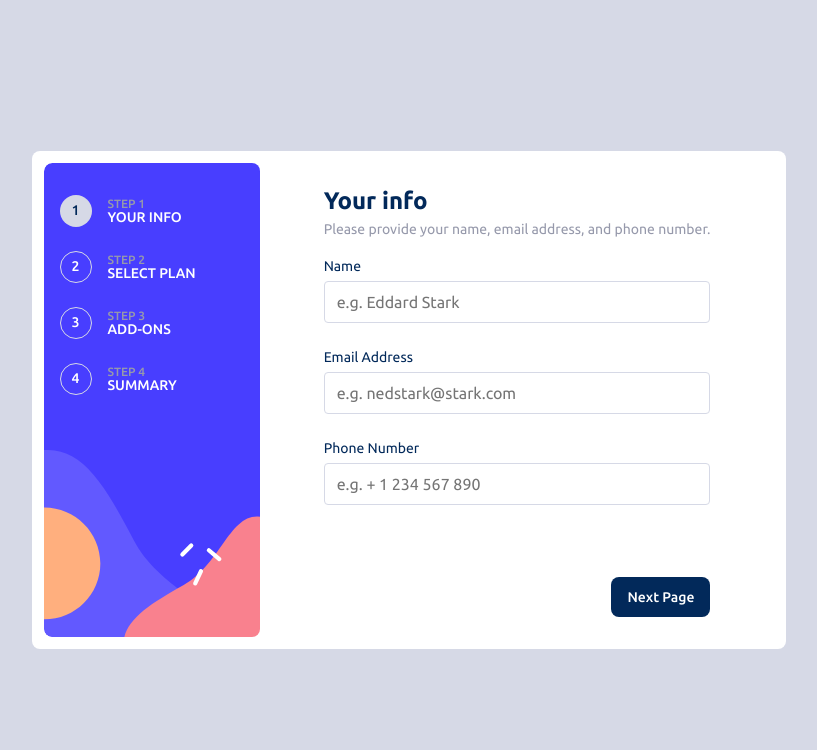
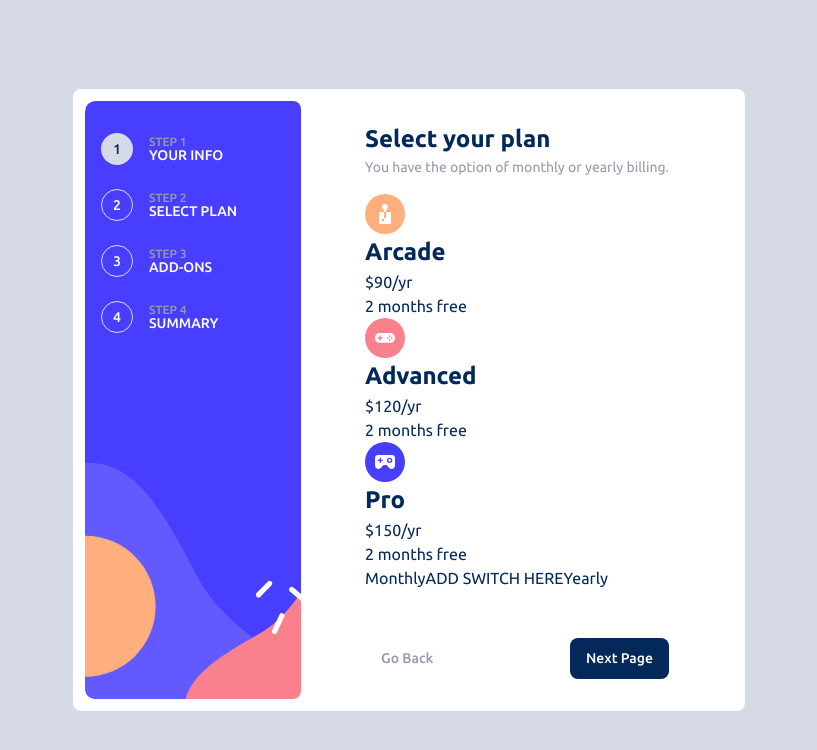
Before and after one commit to advide2001/learn-express, a plain HTML site: page index.html in a window 1280 px wide. Shown: the whole page, without its empty margins (231-1048 px from the left). Drawn offline with Linux system fonts and the light colour scheme.

Commit message:
Added content needed for page 2 of the form

```diff
--- a/index.html
+++ b/index.html
@@ -48,7 +48,7 @@
       </div>
     </div>
     <form class="card__form">
-      <div class="form__page | flex flex-col">
+      <div class="form__page form__page-1 | flex flex-col hidden">
         <h1 class="form__title">
           Your info
         </h1>
@@ -76,6 +76,52 @@
           </button>
         </div>
       </div>
+
+      <div class="form__page form__page-2 | flex flex-col">
+        <h1 class="form__title">Select your plan</h1>
+        <p class="form__desc">You have the option of monthly or yearly billing.</p>
+        <div class="form__plans">
+          <div class="form__plan">
+            <img src="assets/images/icon-arcade.svg" alt="arcade-icon">
+            <div class="plan__desc">
+              <h2 class="plan__title">Arcade</h2>
+              <p class="plan__price">$90/yr</p>
+              <p class="plan__saving">2 months free</p>
+            </div>
+          </div>
+          <div class="form__plan">
+            <img src="assets/images/icon-advanced.svg" alt="advanced-icon">
+            <div class="plan__desc">
+              <h2 class="plan__title">Advanced</h2>
+              <p class="plan__price">$120/yr</p>
+              <p class="plan__saving">2 months free</p>
+            </div>
+          </div>
+          <div class="form__plan">
+            <img src="assets/images/icon-pro.svg" alt="pro-icon">
+            <div class="plan__desc">
+              <h2 class="plan__title">Pro</h2>
+              <p class="plan__price">$150/yr</p>
+              <p class="plan__saving">2 months free</p>
+            </div>
+          </div>
+        </div>
+
+        <div class="toggle-slider | flex">
+          <span>Monthly</span>
+          <span>ADD SWITCH HERE</span>
+          <span>Yearly</span>
+        </div>
+
+        <div class="flex button-group">
+          <button class="button button-prev">
+            Go Back
+          </button>
+          <button class="button button-next">
+            Next Page
+          </button>
+        </div>
+      </div>
     </form>
   </article>
 </body>
--- a/src/css/index.css
+++ b/src/css/index.css
@@ -95,6 +95,11 @@ h6 {
 }
 
 /* UTILITY CLASSES */
+
+.hidden {
+  display: none !important;
+}
+
 .flex {
   display: flex;
 }
```
